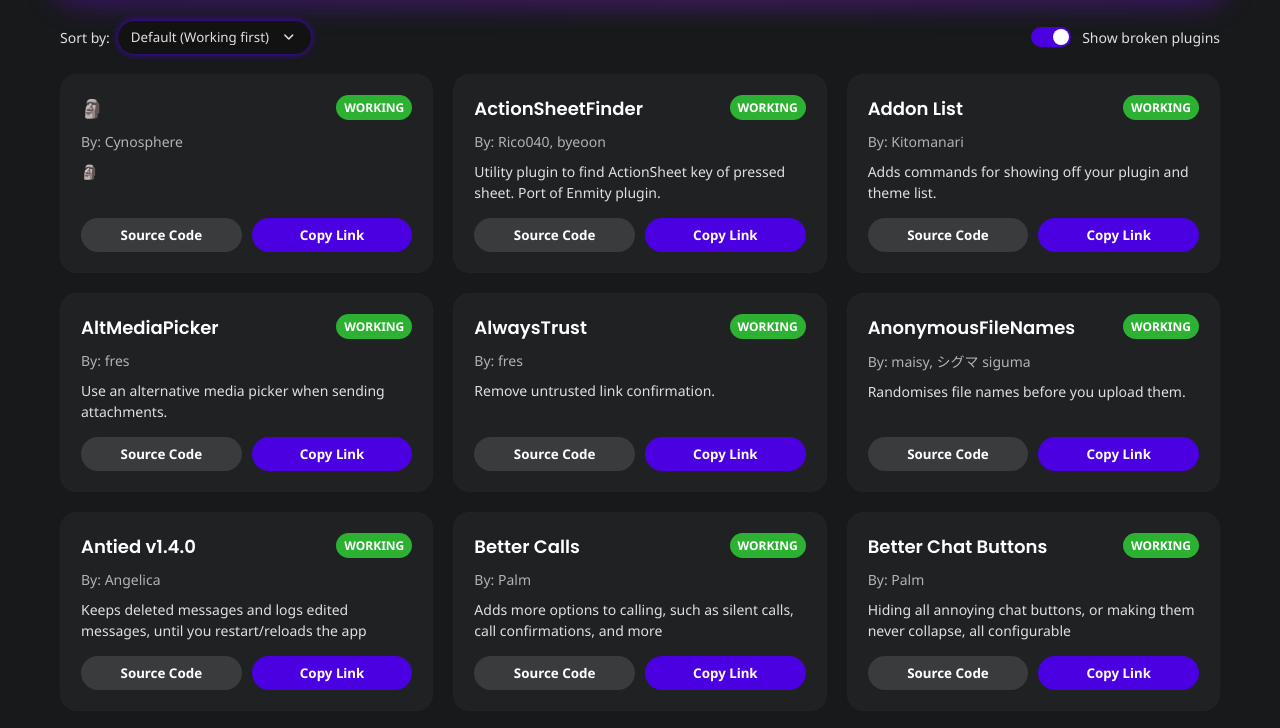
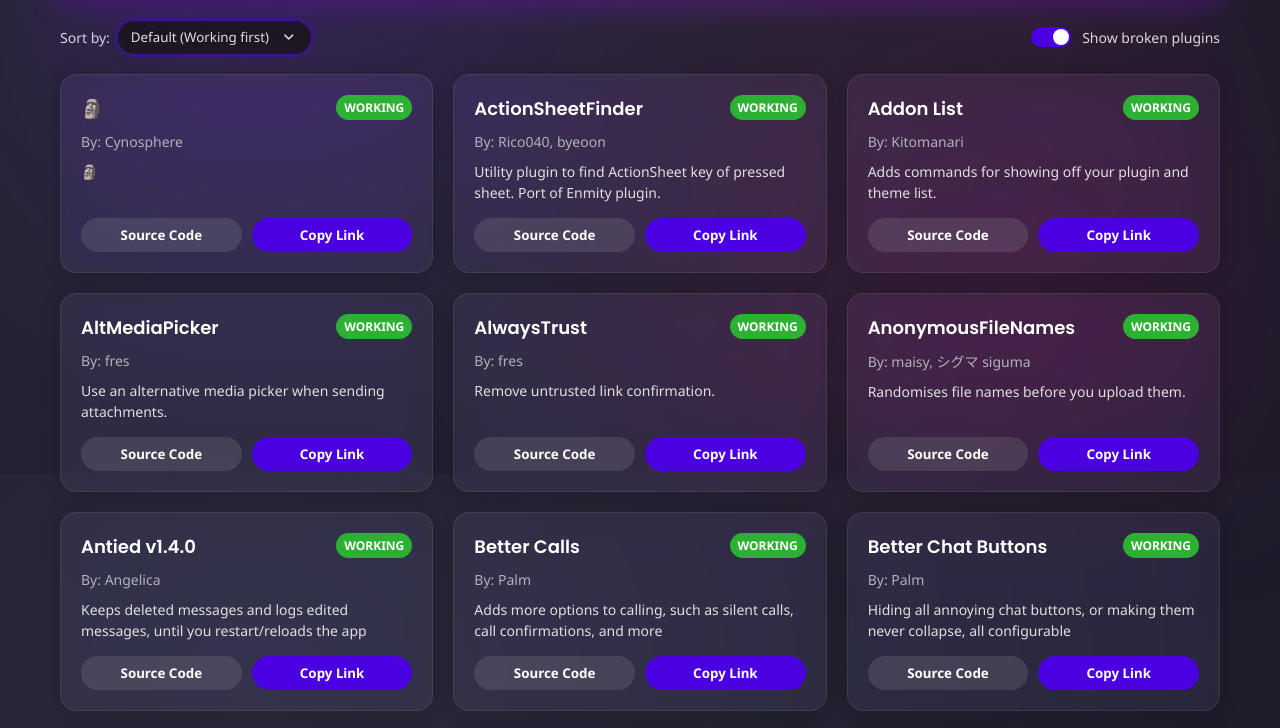
Before and after one commit to Purple-EyeZ/Plugins-List, a website with bundled scripts: page src/index.html in a window 1280 px wide. Shown: the part 325-1053 px from the top of the page. Built offline with nearby package versions, Linux system fonts and the light colour scheme.

Commit message:
trying something, idk

```diff
--- a/src/index.html
+++ b/src/index.html
@@ -13,6 +13,8 @@
 </head>
 
 <body>
+    <div class="background-blobs"></div>
+
     <div class="fixed-banner" id="fixedBanner">
         <button id="searchButton" class="search-button">
             <i class="material-symbols-rounded">search</i>
--- a/src/styles.css
+++ b/src/styles.css
@@ -1,12 +1,13 @@
 :root {
     --color-primary: #4a00e0;
     --color-primary-hover: #8e2de2;
-    --color-secondary: #3a3b3c;
+    --color-secondary: #91939538;
     --color-secondary-hover: #555657;
     --color-background-page: #17191A;
-    --color-background-surface: #1f2122;
+    --color-background-surface: #4f4e511a;
     --color-background-surface-hover: #2c2e30;
-    --color-background-input: #121212;
+    --color-background-input: #131212b0;
+    --color-background-featured-card: #1e1e1ecc;
     --color-text-primary: #e0e0e0;
     --color-text-secondary: #b0b3b8;
     --color-text-tertiary: #848485;
@@ -86,12 +87,25 @@
 }
 
 /* Component: Card */
+
+.card {
+    background: rgba(255, 255, 255, 0.05);
+    backdrop-filter: blur(12px) saturate(160%);
+    -webkit-backdrop-filter: blur(12px) saturate(160%);
+    border-radius: var(--radius-card);
+    border: 1px solid rgba(255, 255, 255, 0.08);
+    box-shadow: 0 0 20px rgba(0,0,0,0.2);
+    padding: 20px;
+}
+
+/*
 .card {
     background-color: var(--color-background-surface);
     border: 1px solid var(--color-border);
     border-radius: var(--radius-card);
     padding: 20px;
 }
+    */
 
 .card__title {
     font-weight: bold;
@@ -171,7 +185,6 @@
 /* ====================================================== */
 
 html {
-    background-color: var(--color-background-page);
     font-size: 14px;
 }
 
@@ -182,6 +195,22 @@ body {
     padding: 20px;
     color: var(--color-text-primary);
     padding-bottom: 80px;
+    background: radial-gradient(circle at 20% 30%, #2b2a3b, #1b1a28);
+    background-attachment: fixed;
+    overflow-x: hidden;
+}
+
+.background-blobs {
+  position: fixed;
+  top: 0;
+  left: 0;
+  width: 100%;
+  height: 100%;
+  pointer-events: none;
+  z-index: 0;
+  background: radial-gradient(circle at 20% 30%, rgba(128, 0, 255, 0.15), transparent 40%),
+              radial-gradient(circle at 80% 80%, rgba(255, 0, 128, 0.1), transparent 50%);
+  filter: blur(80px);
 }
 
 header {
@@ -295,9 +324,9 @@ h1 img {
     top: 0;
     left: 0;
     width: 100%;
-    background-color: rgba(31, 33, 34, 0.9);
+    background-color: rgba(79, 78, 81, 0.1);
     -webkit-backdrop-filter: blur(5px);
-    backdrop-filter: blur(5px);
+    backdrop-filter: blur(12px) saturate(160%);
     box-shadow: 0 2px 10px 8px rgba(0, 0, 0, 0.2);
     z-index: var(--z-index-banner);
     transform: translateY(-100%);
@@ -792,7 +821,7 @@ h1 img {
     --card-gradient: linear-gradient(120deg, #4a00e0, #8e2de2, #4a00e0);
     --card-animation-duration: 6s;
 
-    background-color: var(--color-background-surface);
+    background-color: var(--color-background-featured-card);
     border-radius: var(--card-border-radius);
     padding: 15px 20px;
     position: relative;
```
